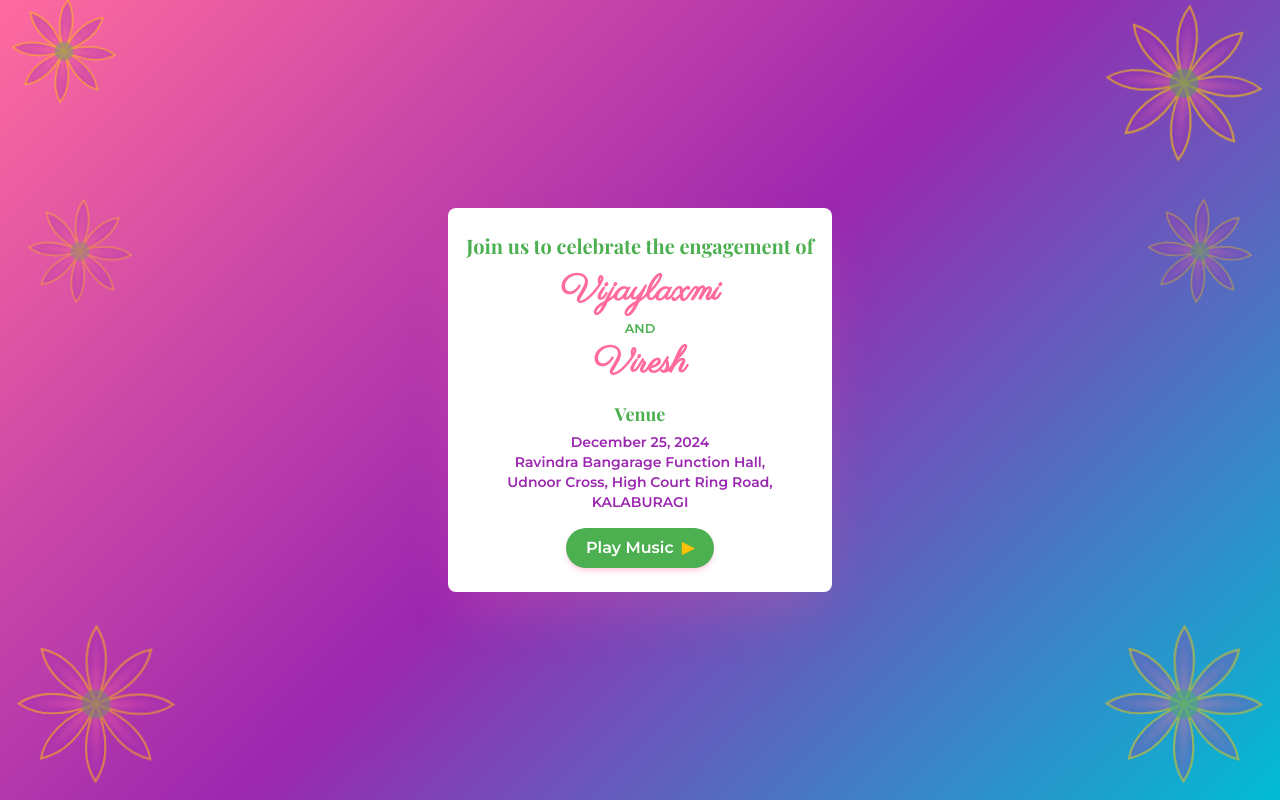
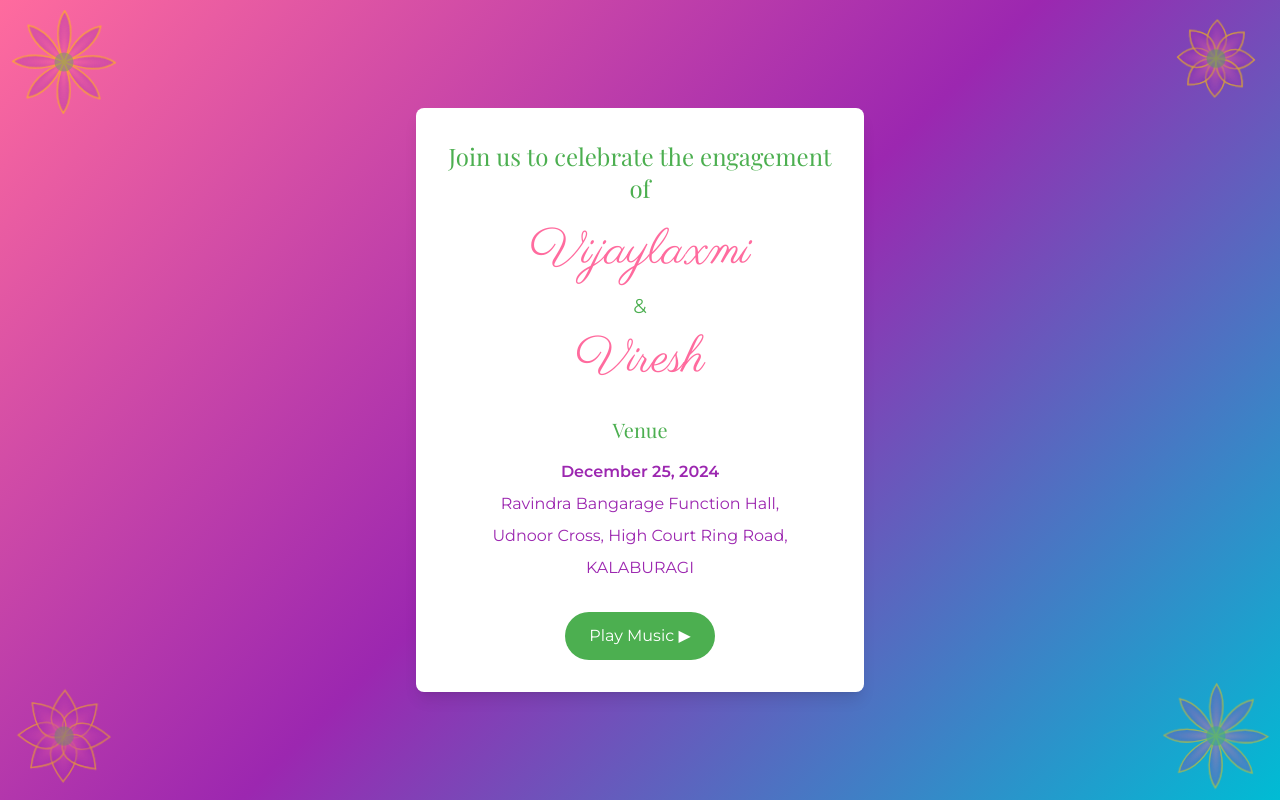
Before and after one commit to renukachichkote/engagement-invitation, a React (Create React App) app: page / in a window 1280 px wide. Built offline with nearby package versions, Linux system fonts and the light colour scheme.

Commit message:
updated flower designs

```diff
--- a/src/App.js
+++ b/src/App.js
@@ -2,11 +2,11 @@ import React, { useState, useRef } from "react";
 
 const EngagementInvitation = () => {
   const [theme] = useState({
-    primaryColor: "#FF6B9E", // Vibrant pink
-    secondaryColor: "#9C27B0", // Deep purple
-    tertiaryColor: "#00BCD4", // Bright cyan
-    accentColor: "#FFC107", // Amber
-    complementaryColor: "#4CAF50", // Green
+    primaryColor: "#FF6B9E",
+    secondaryColor: "#9C27B0",
+    tertiaryColor: "#00BCD4",
+    accentColor: "#FFC107",
+    complementaryColor: "#4CAF50",
     fonts: {
       heading: "'Playfair Display', serif",
       names: "'Parisienne', cursive",
@@ -22,22 +22,33 @@ const EngagementInvitation = () => {
     if (audioRef.current) {
       if (isPlaying) {
         audioRef.current.pause();
-        setIsPlaying(false);
       } else {
         audioRef.current
           .play()
-          .then(() => setIsPlaying(true))
           .catch((error) => console.error("Audio play error:", error));
       }
+      setIsPlaying(!isPlaying);
     }
   };
 
-  const handledAudioEnd = () => {
-    setIsPlaying(false);
+  const ElaborateFlowerDecoration = ({
+    className,
+    colors,
+    scale = 1,
+    variant = 1,
+  }) => {
+    const getFlowerPath = () => {
+      switch (variant) {
+        case 2:
+          return "M100 100 Q130 70, 100 40 Q70 70, 100 100 Q130 130, 100 160 Q70 130, 100 100";
+        case 3:
+          return "M100 100 Q140 80, 100 30 Q60 80, 100 100 Q140 120, 100 170 Q60 120, 100 100";
+        default:
+          return "M100 100 Q120 50, 100 20 Q80 50, 100 100 Q120 150, 100 180 Q80 150, 100 100";
+      }
     };
 
-  // Enhanced Intricate Flower Decoration (unchanged)
-  const ElaborateFlowerDecoration = ({ className, colors, scale = 1 }) => (
+    return (
       <svg
         xmlns="http://www.w3.org/2000/svg"
         viewBox="0 0 200 200"
@@ -46,8 +57,17 @@ const EngagementInvitation = () => {
         style={{ transform: `scale(${scale})` }}
       >
         <defs>
-        <radialGradient id="elaborateFlowerGradient" cx="50%" cy="50%" r="50%">
-          <stop offset="0%" stopColor={colors.primaryColor} stopOpacity="0.8" />
+          <radialGradient
+            id="elaborateFlowerGradient"
+            cx="50%"
+            cy="50%"
+            r="50%"
+          >
+            <stop
+              offset="0%"
+              stopColor={colors.primaryColor}
+              stopOpacity="0.8"
+            />
             <stop
               offset="100%"
               stopColor={colors.secondaryColor}
@@ -58,11 +78,7 @@ const EngagementInvitation = () => {
         {[0, 45, 90, 135, 180, 225, 270, 315].map((rotation) => (
           <g key={rotation} transform={`rotate(${rotation} 100 100)`}>
             <path
-            d="M100 100
-               Q120 50, 100 20
-               Q80 50, 100 100
-               Q120 150, 100 180
-               Q80 150, 100 100"
+              d={getFlowerPath()}
               fill="url(#elaborateFlowerGradient)"
               stroke={colors.accentColor}
               strokeWidth="2"
@@ -79,50 +95,98 @@ const EngagementInvitation = () => {
         />
       </svg>
     );
+  };
 
   return (
     <>
-      {/* Google Fonts Link with Added Font Weights */}
       <link
         href="https://fonts.googleapis.com/css2?family=Playfair+Display:wght@400;600;700&family=Parisienne&family=Montserrat:wght@400;500;600;700&family=Tangerine:wght@400;700&display=swap"
         rel="stylesheet"
       />
 
-      {/* Tailwind CSS animations and styles */}
       <style>{`
         @keyframes fadeIn {
-          from { opacity: 0; transform: translateY(20px); }
+          from { opacity: 0; transform: translateY(10px); }
           to { opacity: 1; transform: translateY(0); }
         }
         @keyframes floatAnimation {
           0%, 100% { transform: translateY(0) rotate(0deg); }
-          50% { transform: translateY(-15px) rotate(5deg); }
+          50% { transform: translateY(-8px) rotate(3deg); }
         }
         @keyframes bloomAnimation {
           0%, 100% { transform: scale(1) rotate(0deg); }
-          50% { transform: scale(1.1) rotate(5deg); }
+          50% { transform: scale(1.05) rotate(3deg); }
         }
-        @keyframes pulseAnimation {
+        @keyframes sparkleAnimation {
+          0%, 100% { opacity: 0.8; transform: scale(0.95); }
+          50% { opacity: 1; transform: scale(1); }
+        }
+        @keyframes heartbeat {
           0%, 100% { transform: scale(1); }
           50% { transform: scale(1.05); }
         }
+
+        /* Base animations */
         .animate-fade-in {
-          animation: fadeIn 1s ease-out forwards;
+          animation: fadeIn 0.8s ease-out forwards;
           opacity: 0;
         }
         .animate-float {
-          animation: floatAnimation 4s ease-in-out infinite;
+          animation: floatAnimation 3s ease-in-out infinite;
         }
         .animate-bloom {
-          animation: bloomAnimation 5s ease-in-out infinite;
+          animation: bloomAnimation 4s ease-in-out infinite;
         }
-        .animate-pulse {
-          animation: pulseAnimation 2s ease-in-out infinite;
+        .animate-sparkle {
+          animation: sparkleAnimation 2s ease-in-out infinite;
+        }
+        .animate-heartbeat {
+          animation: heartbeat 1.5s ease-in-out infinite;
+        }
+
+        /* Animation delays */
+        .delay-1 { animation-delay: 0.2s; }
+        .delay-2 { animation-delay: 0.4s; }
+        .delay-3 { animation-delay: 0.6s; }
+        .delay-4 { animation-delay: 0.8s; }
+
+        /* Mobile-specific animations */
+        @media (max-width: 768px) {
+          .animate-float {
+            animation: floatAnimation 4s ease-in-out infinite;
+            animation-duration: 3s;
+            transform-origin: center;
+          }
+
+          .animate-bloom {
+            animation: bloomAnimation 4s ease-in-out infinite;
+            animation-duration: 3s;
+          }
+
+          @keyframes floatAnimation {
+            0%, 100% { transform: translateY(0) rotate(0deg); }
+            50% { transform: translateY(-5px) rotate(2deg); }
+          }
+
+          @keyframes bloomAnimation {
+            0%, 100% { transform: scale(1) rotate(0deg); }
+            50% { transform: scale(1.03) rotate(2deg); }
+          }
+        }
+
+        /* Reduce animations if user prefers reduced motion */
+        @media (prefers-reduced-motion: reduce) {
+          *, ::before, ::after {
+            animation-duration: 0.01ms !important;
+            animation-iteration-count: 1 !important;
+            transition-duration: 0.01ms !important;
+            scroll-behavior: auto !important;
+          }
         }
       `}</style>
 
       <div
-        className="min-h-screen flex items-center justify-center relative overflow-hidden p-4"
+        className="min-h-screen flex items-center justify-center relative overflow-hidden p-4 md:p-8"
         style={{
           background: `linear-gradient(135deg, ${theme.primaryColor}, ${theme.secondaryColor}, ${theme.tertiaryColor})`,
           fontFamily: theme.fonts.details,
@@ -131,108 +195,83 @@ const EngagementInvitation = () => {
         <audio
           ref={audioRef}
           src="/audio.mp3"
-          onEnded={handledAudioEnd}
-          aria-label="Background music for engagement invitation"
+          onEnded={() => setIsPlaying(false)}
         />
 
-        {/* Decorative Border Elements */}
+        {/* Decorative Elements - Responsive sizes */}
         <div className="absolute inset-0 pointer-events-none z-0">
-          {/* Corner Decorations with More Elaborate Flowers */}
           <ElaborateFlowerDecoration
-            className="absolute top-0 left-0 w-32 h-32 animate-float opacity-70 transform -rotate-45"
+            className="absolute top-0 left-0 w-24 h-24 md:w-32 md:h-32 animate-float opacity-70"
             colors={theme}
-            scale={1.2}
+            scale={1}
+            variant={1}
           />
           <ElaborateFlowerDecoration
-            className="absolute top-0 right-0 w-32 h-32 md:w-48 md:h-48 animate-float opacity-70 transform rotate-45"
+            className="absolute top-0 right-0 w-24 h-24 md:w-32 md:h-32 animate-float opacity-70 delay-2"
             colors={theme}
-            scale={1.2}
+            scale={1}
+            variant={2}
           />
           <ElaborateFlowerDecoration
-            className="absolute bottom-0 left-0 w-32 h-32 md:w-48 md:h-48 animate-bloom opacity-60 transform -rotate-90"
+            className="absolute bottom-0 left-0 w-24 h-24 md:w-32 md:h-32 animate-bloom opacity-60 delay-3"
             colors={theme}
-            scale={1}
+            scale={0.8}
+            variant={3}
           />
           <ElaborateFlowerDecoration
-            className="absolute bottom-0 right-0 w-32 h-32 md:w-48 md:h-48 animate-bloom opacity-60 transform rotate-90"
+            className="absolute bottom-0 right-0 w-24 h-24 md:w-32 md:h-32 animate-bloom opacity-60 delay-4"
             colors={theme}
-            scale={1}
-          />
-          {/* Additional Corner Flowers and Leaves */}
-          <ElaborateFlowerDecoration
-            className="absolute top-1/4 left-4 w-24 h-24 md:w-32 md:h-32 animate-float opacity-50 transform -rotate-15"
-            colors={theme}
-          />
-          <ElaborateFlowerDecoration
-            className="absolute top-1/4 right-4 w-24 h-24 md:w-32 md:h-32 animate-float opacity-50 transform rotate-15"
-            colors={theme}
+            scale={0.8}
+            variant={1}
           />
         </div>
 
-        <div
-          className="w-full max-w-sm mx-auto bg-white relative z-10 text-center rounded-lg shadow-lg"
-          style={{
-            boxShadow: `0 25px 50px -12px ${theme.primaryColor}40`,
-          }}
-          aria-live="polite"
-        >
-          <div className="relative py-6 px-4">
-            {/* Invitation Content with Animations */}
+        <div className="w-full max-w-md mx-auto bg-white relative z-10 text-center rounded-lg shadow-lg overflow-hidden">
+          <div className="relative py-6 md:py-8 px-4 md:px-6">
             <h1
-              className="text-xl mb-3 animate-fade-in font-bold"
+              className="text-xl md:text-2xl mb-4 md:mb-6 animate-fade-in delay-1"
               style={{
                 color: theme.complementaryColor,
                 fontFamily: theme.fonts.heading,
-                animationDelay: "0.2s",
               }}
             >
               Join us to celebrate the engagement of
             </h1>
 
-            <div className="mb-4">
+            <div className="mb-6 md:mb-8 relative">
+              <div className="animate-fade-in delay-2">
                 <p
-                className="text-4xl mb-1 animate-fade-in font-semibold"
+                  className="text-4xl md:text-5xl mb-3 md:mb-4 animate-heartbeat"
                   style={{
                     color: theme.primaryColor,
                     fontFamily: theme.fonts.names,
-                  animationDelay: "0.4s",
                   }}
                 >
                   Vijaylaxmi
                 </p>
-              <span
-                className="animate-fade-in font-semibold"
-                style={{
-                  display: "inline-block",
-                  fontSize: ".8rem",
-                  color: theme.complementaryColor,
-                  animationDelay: "0.6s",
-                }}
-                aria-label="and"
+              </div>
+              <div
+                className="text-lg md:text-xl my-2 animate-sparkle delay-3"
+                style={{ color: theme.complementaryColor }}
               >
-                AND
-              </span>
+                &
+              </div>
+              <div className="animate-fade-in delay-4">
                 <p
-                className="text-4xl mt-1 animate-fade-in font-semibold"
+                  className="text-4xl md:text-5xl mt-3 md:mt-4 animate-heartbeat"
                   style={{
                     color: theme.primaryColor,
                     fontFamily: theme.fonts.names,
-                  animationDelay: "0.8s",
                   }}
                 >
                   Viresh
                 </p>
               </div>
+            </div>
 
-            <div
-              className="mb-4 text-gray-800 animate-fade-in"
-              style={{
-                animationDelay: "1s",
-                color: theme.secondaryColor,
-              }}
-            >
+            <div className="mb-6 md:mb-8 animate-fade-in delay-3">
               <h2
-                className="text-lg font-bold mb-1"
+                className="text-lg md:text-xl mb-3 md:mb-4"
                 style={{
                   color: theme.complementaryColor,
                   fontFamily: theme.fonts.heading,
@@ -241,58 +280,35 @@ const EngagementInvitation = () => {
                 Venue
               </h2>
               <address
+                className="not-italic space-y-1 md:space-y-2 text-sm md:text-base"
                 style={{
                   fontFamily: theme.fonts.details,
                   color: theme.secondaryColor,
                 }}
-                className="not-italic font-semibold text-sm"
               >
+                <p className="font-semibold animate-fade-in delay-1">
                   December 25, 2024
-                <br />
+                </p>
+                <p className="animate-fade-in delay-2">
                   Ravindra Bangarage Function Hall,
-                <br />
+                </p>
+                <p className="animate-fade-in delay-3">
                   Udnoor Cross, High Court Ring Road,
-                <br />
-                KALABURAGI
+                </p>
+                <p className="animate-fade-in delay-4">KALABURAGI</p>
               </address>
             </div>
 
-            {/* Enhanced Audio Control Button */}
-            <div
-              className="mt-3 animate-fade-in"
-              style={{ animationDelay: "1.2s" }}
-            >
             <button
               onClick={toggleAudio}
-                className={`
-                  px-5 py-2 rounded-full
-                  transition-all duration-300
-                  hover:shadow-lg
-                  focus:outline-none
-                  ${isPlaying ? "animate-pulse" : ""}
-                `}
+              className="px-4 md:px-6 py-2 md:py-3 rounded-full transition-all duration-300 hover:shadow-lg animate-fade-in delay-4 text-sm md:text-base"
               style={{
                 backgroundColor: theme.complementaryColor,
                 color: "white",
-                  fontFamily: theme.fonts.details,
-                  fontWeight: 600,
-                  boxShadow: `0 4px 6px -1px ${theme.primaryColor}40, 0 2px 4px -1px ${theme.primaryColor}30`,
-                }}
-                aria-label={isPlaying ? "Pause music" : "Play music"}
-              >
-                {isPlaying ? "Pause Music" : "Play Music"}
-                <span
-                  className="ml-2 inline-block"
-                  style={{
-                    color: theme.accentColor,
-                    transform: isPlaying ? "rotate(90deg)" : "none",
-                    transition: "transform 0.3s ease",
               }}
             >
-                  {isPlaying ? "❚❚" : "▶"}
-                </span>
+              {isPlaying ? "Pause Music ❚❚" : "Play Music ▶"}
             </button>
-            </div>
           </div>
         </div>
       </div>
```
Lines whose indentation alone changed are shown as unchanged.
